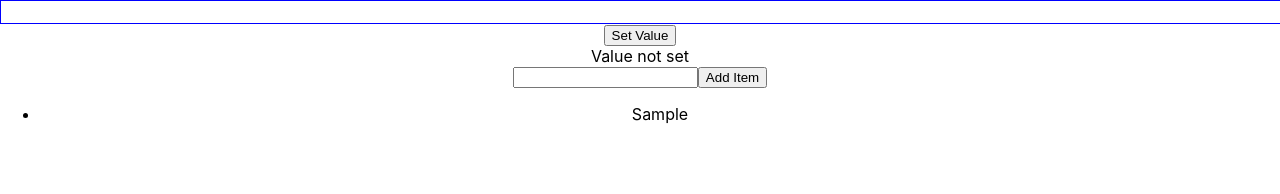
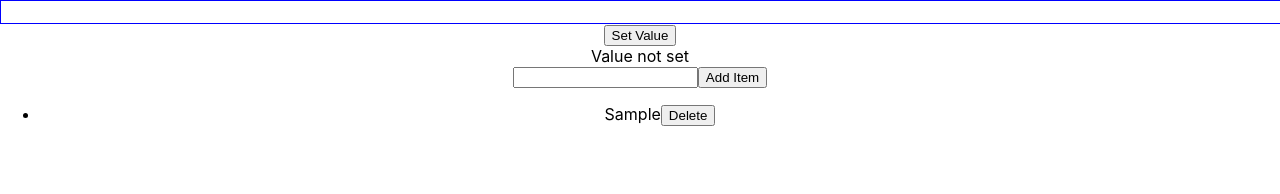
Before and after one commit to chewdev/hookspractice, a React (Create React App) app: page / in a window 1280 px wide. Both pictures are taken after typing "Sample" into the empty fields and a click on the button "Add Item". Shown: the top 194 px of the page. Built offline with nearby package versions, Linux system fonts and the light colour scheme.

Commit message:
Separate TodoListItem into separate component

```diff
--- a/src/components/TodoList.js
+++ b/src/components/TodoList.js
@@ -1,4 +1,5 @@
 import React, { useState } from "react";
+import TodoListItem from "./TodoListItem";
 
 export default function TodoList() {
   const [todoItems, setTodoItems] = useState([]);
@@ -21,17 +22,17 @@ export default function TodoList() {
       </button>
       <ul>
         {todoItems.map((item, ind) => (
-          <li
-            key={ind}
-            onClick={() =>
+          <TodoListItem
+            item={item}
+            ind={ind}
+            deleteItem={() =>
               setTodoItems([
                 ...todoItems.slice(0, ind),
                 ...todoItems.slice(ind + 1)
               ])
             }
-          >
-            {item}
-          </li>
+            todoItems={todoItems}
+          />
         ))}
       </ul>
     </div>
--- /dev/null
+++ b/src/components/TodoListItem.js
@@ -0,0 +1,12 @@
+import React from "react";
+
+export default function TodoListItem({ item, ind, deleteItem }) {
+  return (
+    <li key={ind}>
+      {item}
+      {/* <button>Edit</button> */
+      /*Add ability to edit todo item*/}
+      <button onClick={deleteItem}>Delete</button>
+    </li>
+  );
+}
```
